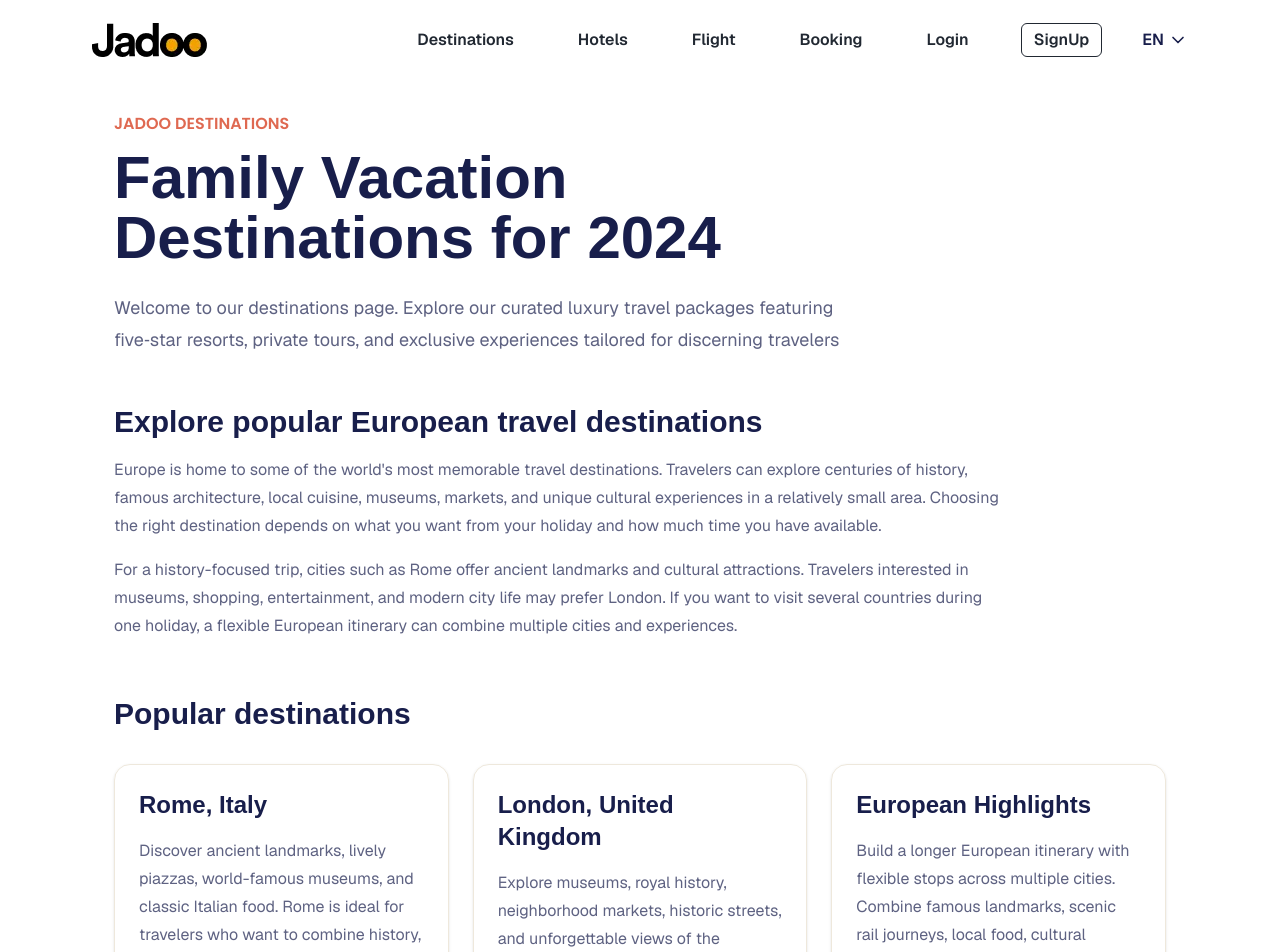
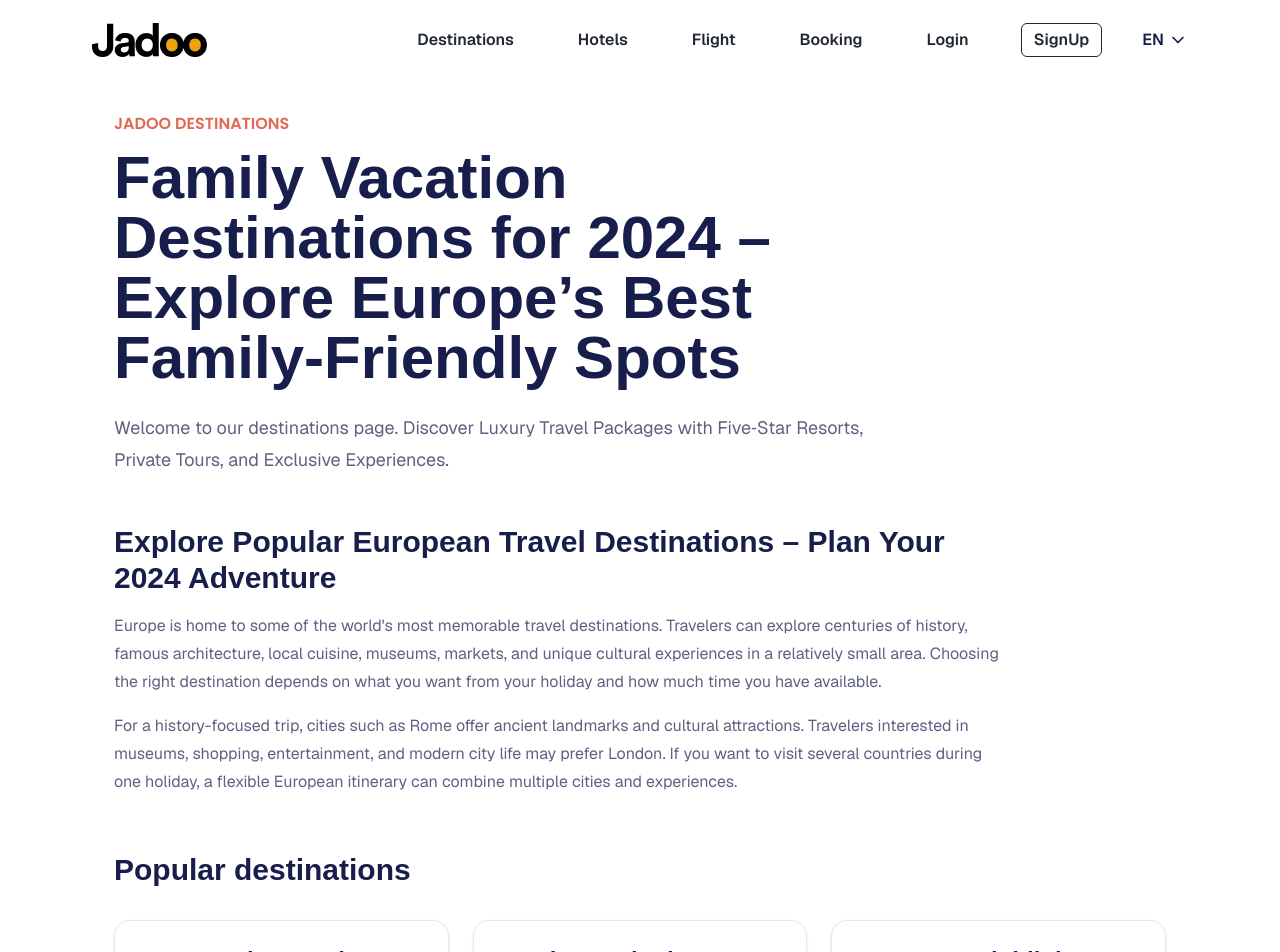
Before and after one commit to hshehriyaralam/Jadoo---Travel-Agency-, a Next.js app: page /destinations in a window 1280 px wide. Shown: the top 952 px of the page. Built offline with nearby package versions, Linux system fonts and the light colour scheme; a web font is replaced by a local one.

Commit message:
Search keyword update

```diff
--- a/app/booking/page.tsx
+++ b/app/booking/page.tsx
@@ -25,7 +25,7 @@ export default function BookingPage() {
 
         <h1 className="mt-3 font-volkhov text-4xl font-bold md:text-6xl">
           {/* Plan your next journey with confidence. */}
-          Cheap Flight Booking – Save on Your Next Journey
+           Cheap Flight Booking – Save on Your Next Journey
         </h1>
 
         <p className="mt-6 max-w-3xl text-lg leading-8 text-[#5E6282]">
@@ -35,12 +35,12 @@ export default function BookingPage() {
           travel plan. Whether you are traveling for a weekend or planning a
           longer international adventure, having a clear plan can make your
           journey more comfortable and enjoyable. */}
-          Our hotel booking platform provides instant reservations, best‑price guarantees, and 24/7 support for travelers worldwide.
+          Our hotel booking platform offers instant reservations, best‑price guarantees, and 24/7 support for travelers worldwide.
         </p>
 
         <section className="mt-12 max-w-3xl">
           <h2 className="font-volkhov text-3xl font-bold">
-            Create a travel plan that works for you
+            Create a travel plan that works for you – Simple steps for planning your trip
           </h2>
 
           <p className="mt-4 leading-7 text-[#5E6282]">
--- a/app/destinations/page.tsx
+++ b/app/destinations/page.tsx
@@ -15,7 +15,7 @@ export const metadata: Metadata = {
 
 const destinations = [
   {
-    name: "Rome, Italy",
+    name: "Rome, Italy – Ancient Landmarks & Family Fun",
     detail:
       "Discover ancient landmarks, lively piazzas, world-famous museums, and classic Italian food. Rome is ideal for travelers who want to combine history, culture, architecture, and relaxed city exploration.",
     highlights: [
@@ -26,7 +26,7 @@ const destinations = [
     ],
   },
   {
-    name: "London, United Kingdom",
+    name: "London, United Kingdom – Museums, Shopping & Family Entertainment",
     detail:
       "Explore museums, royal history, neighborhood markets, historic streets, and unforgettable views of the Thames. London offers a mix of culture, entertainment, shopping, and local experiences.",
     highlights: [
@@ -61,7 +61,7 @@ export default function DestinationsPage() {
 
         <h1 className="mt-3 max-w-3xl font-volkhov text-4xl font-bold md:text-6xl">
           {/* Find the best travel destinations for your next journey. */}
-          Family Vacation Destinations for 2024
+          Family Vacation Destinations for 2024 – Explore Europe’s Best Family-Friendly Spots
         </h1>
 
         <p className="mt-6 max-w-3xl text-lg leading-8 text-[#5E6282]">
@@ -70,12 +70,12 @@ export default function DestinationsPage() {
           getaway, or a longer European adventure, Jadoo helps you explore
           destinations and find ideas for creating an itinerary that matches
           your interests, travel style, and available time. */}
-            Welcome to our destinations page. Explore our curated luxury travel packages featuring five‑star resorts, private tours, and exclusive experiences tailored for discerning travelers
+            Welcome to our destinations page. Discover Luxury Travel Packages with Five‑Star Resorts, Private Tours, and Exclusive Experiences.
         </p>
 
         <section className="mt-12 max-w-4xl">
           <h2 className="font-volkhov text-3xl font-bold">
-            Explore popular European travel destinations
+           Explore Popular European Travel Destinations – Plan Your 2024 Adventure
           </h2>
 
           <p className="mt-4 leading-7 text-[#5E6282]">
--- a/app/layout.tsx
+++ b/app/layout.tsx
@@ -15,7 +15,7 @@ const geistMono = Geist_Mono({
 export const metadata: Metadata = {
   metadataBase: new URL("https://jadoo-travel-agency-one.vercel.app"),
   title: "Travel Agency Services | Jadoo Travel",
-  description:"Discover custom travel packages tailored to your preferences. Book with Jadoo Travel Agency for unforgettable journeys – personalized itineraries for every traveler",
+  description:"Explore custom travel packages tailored to your preferences with Jadoo Travel Agency – unforgettable journeys and personalized itineraries",
   alternates: {
     canonical: "/",
   },
--- a/components/common/hero.tsx
+++ b/components/common/hero.tsx
@@ -17,12 +17,10 @@ const Hero = () => {
         className="absolute left-0 top-0    w-[600px] h-[600px] opacity-100 "
         src={Ellipse}
         alt="Affordable travel packages"
-
       />
       <Image
         src={Decore}
         alt="Affordable travel packages"
-
         className="absolute right-0  lg:max-w-[48%]   xl:max-w-[60%]  xl:max-w-[60%]
              3xl:max-w-[60%] lg:h-[550px]"
       />
@@ -44,7 +42,6 @@ const Hero = () => {
             <Image
               src={underline}
               alt="Affordable travel packages"
-
               className="hidden lg:block absolute top-16 left-50   w-[300px]  z-40"
             />
             <h1
@@ -52,13 +49,15 @@ const Hero = () => {
             leading-tight  max-w-[545px] mx-auto lg:mx-0  z-50 "
             >
               {/* Travel, enjoy and live a new and full life */}
-               Personalized Itineraries – Tailored Travel Experiences
+              Personalized itineraries – Tailored travel experiences for every traveler
             </h1>
           </div>
 
           <p className="text-[#5E6282] font-[400] leading-[24px] text-[14px] max-w-[430px] mx-auto lg:mx-0">
             {" "}
-            Discover custom travel packages tailored to your preferences. Book travel online with Jadoo Travel Agency for unforgettable journeys and exclusive deals
+            Discover custom travel packages tailored to your preferences. Book
+            travel online with Jadoo Travel Agency for unforgettable journeys
+            and exclusive deals
           </p>
 
           <div
@@ -78,7 +77,6 @@ const Hero = () => {
                 width={60}
                 height={60}
                 alt="Affordable travel packages"
-
                 className="border"
               />
 
@@ -105,7 +103,6 @@ const Hero = () => {
                 width={620}
                 height={620}
                 alt="Affordable travel packages"
-
                 className="relative z-10   right-0 lg:right-10  top-0 lg:-top-20
              w-[420px]  lg:w-[620px]  h-auto"
               />
```
Lines whose indentation alone changed are shown as unchanged.
